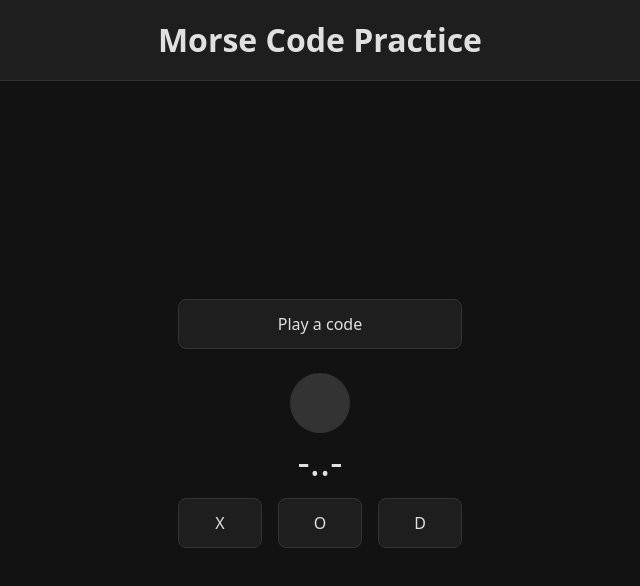
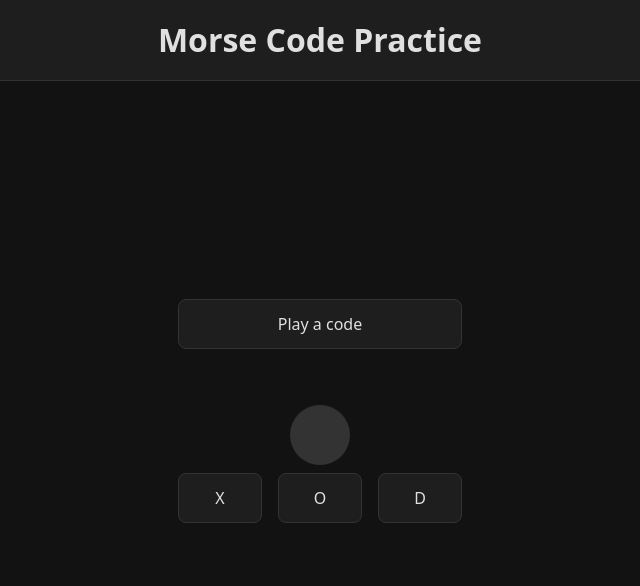
Before and after one commit to jmbredal/morse-trainer, a React (Vite) app: page / in a window 1280 px wide. Both pictures are taken after a click on the button "Play a code". Shown: the top 586 px of the page, without its empty margins (320-960 px from the left). Built offline with nearby package versions, Linux system fonts and the light colour scheme.

Commit message:
Split into telegraph, char and symbol blinker

```diff
--- /dev/null
+++ b/src/BlinkChar.tsx
@@ -0,0 +1,44 @@
+// BlinkChar.tsx
+import { useState } from "react";
+import styles from "./Blinker.module.css";
+import { BlinkSymbol } from "./BlinkSymbol";
+import { morseList } from "./morseCodes";
+
+type Props = {
+  char: string;
+  onDone: () => void;
+};
+
+const UNIT = 100;
+const PAUSE_BETWEEN_SYMBOLS = UNIT;
+
+export function BlinkChar({ char, onDone }: Props) {
+  const [symbolIndex, setSymbolIndex] = useState(0);
+  const entry = morseList.find((e) => e.char === char.toUpperCase());
+
+  console.log("Blinking the character", char);
+
+  if (!entry) return null;
+
+  const symbol = entry.sequence[symbolIndex];
+
+  function handleSymbolDone() {
+    const next = symbolIndex + 1;
+
+    if (next < entry.sequence.length) {
+      setTimeout(() => setSymbolIndex(next), PAUSE_BETWEEN_SYMBOLS);
+    } else {
+      setTimeout(() => onDone(), 0); // no pause here; handled by Telegraph
+    }
+  }
+
+  return (
+    <div className={styles.container}>
+      <BlinkSymbol
+        key={symbolIndex}
+        symbol={symbol}
+        onDone={handleSymbolDone}
+      />
+    </div>
+  );
+}
--- /dev/null
+++ b/src/BlinkSymbol.tsx
@@ -0,0 +1,42 @@
+import { useEffect, useState } from "react";
+import styles from "./Blinker.module.css";
+import { playTone } from "./audioUtils";
+
+type Props = {
+  symbol?: string;
+  onDone: () => void;
+};
+
+const UNIT = 100;
+
+export function BlinkSymbol({ symbol, onDone }: Props) {
+  const [isOn, setIsOn] = useState(false);
+
+  console.log("Blinking the symbol", symbol);
+
+  useEffect(() => {
+    if (!symbol) return;
+    const isDash = symbol === "-";
+    const onTime = isDash ? UNIT * 3 : UNIT;
+
+    setIsOn(true);
+    playTone(onTime);
+
+    const timer = setTimeout(() => {
+      setIsOn(false);
+      onDone();
+    }, onTime);
+
+    return () => clearTimeout(timer);
+  }, [symbol, onDone]);
+
+  if (!symbol) {
+    return;
+  }
+
+  return (
+    <div className={styles.container}>
+      <div className={`${styles.light} ${isOn ? styles.on : ""}`} />
+    </div>
+  );
+}
--- a/src/Game.tsx
+++ b/src/Game.tsx
@@ -1,11 +1,11 @@
 import { useCallback, useState } from "react";
 import Fireworks from "react-canvas-confetti/dist/presets/fireworks";
-import { Blinker } from "./Blinker";
 import Button from "./Button";
 import Choices from "./Choices";
 import styles from "./Game.module.css";
 import { MorseEntry } from "./morseCodes";
 import Result from "./Result";
+import { Telegraph } from "./Telegraph";
 import { generateChoices, getRandomMorseEntry } from "./utils";
 
 export default function Game() {
@@ -32,7 +32,7 @@ export default function Game() {
     setCounter((prev) => prev + 1);
   }
 
-  const onBlinkerDone = useCallback(() => {
+  const onTelegraphDone = useCallback(() => {
     setGuessing(true);
   }, []);
 
@@ -50,7 +50,7 @@ export default function Game() {
       <Button onClick={play}>Play a code</Button>
 
       {current && (
-        <Blinker key={counter} code={current} onDone={onBlinkerDone} />
+        <Telegraph key={counter} text={current.char} onDone={onTelegraphDone} />
       )}
 
       {current && guessing && (
--- /dev/null
+++ b/src/Telegraph.tsx
@@ -0,0 +1,41 @@
+// Telegraph.tsx
+import { useState } from "react";
+import { BlinkChar } from "./BlinkChar";
+import styles from "./Blinker.module.css";
+
+type Props = {
+  text: string;
+  onDone: () => void;
+};
+
+const UNIT = 100;
+const PAUSE_BETWEEN_CHARS = UNIT * 2; // Already 1 unit after symbol
+
+export function Telegraph({ text, onDone }: Props) {
+  const [charIndex, setCharIndex] = useState(0);
+  const chars = text.toUpperCase().split("");
+  const currentChar = chars[charIndex];
+
+  console.log("Telegraphing", text);
+
+  function handleCharDone() {
+    const next = charIndex + 1;
+
+    if (next < chars.length) {
+      const isWordPause = chars[charIndex] === " ";
+      const delay = isWordPause ? UNIT * 7 : PAUSE_BETWEEN_CHARS;
+
+      setTimeout(() => setCharIndex(next), delay);
+    } else {
+      onDone();
+    }
+  }
+
+  return (
+    <div className={styles.container}>
+      {currentChar && currentChar !== " " && (
+        <BlinkChar key={charIndex} char={currentChar} onDone={handleCharDone} />
+      )}
+    </div>
+  );
+}
```
